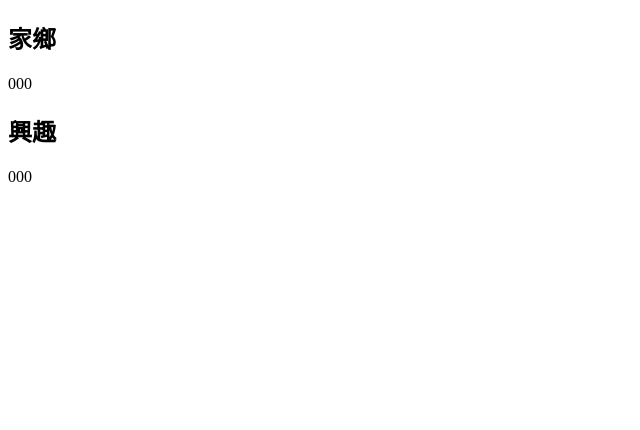
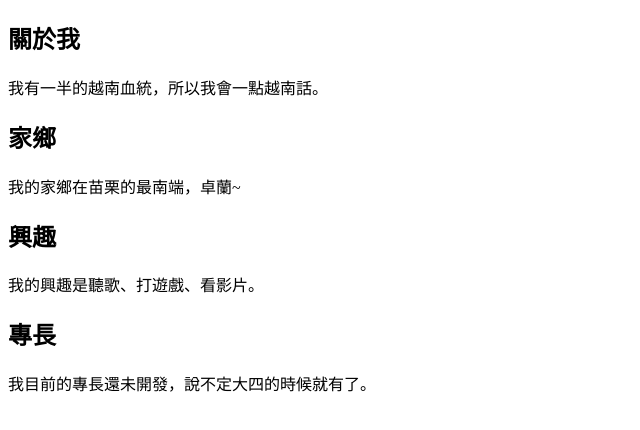
Before and after one commit to u1058012/web2, a plain HTML site: page index.htm in a window 1280 px wide. Shown: the whole page, without its empty margins (0-640 px from the left). Drawn offline with Linux system fonts and the light colour scheme.

Commit message:
Update index.htm

```diff
--- a/index.htm
+++ b/index.htm
@@ -5,17 +5,21 @@
 <title>葉姿伶的自我介紹</title>
 </head>
 <body>
+  <h2>關於我</h2>
+
+  <p2>我有一半的越南血統，所以我會一點越南話。</p2>
+
   <h2>家鄉</h2>
 
-  <p2>000</p2>
+  <p2>我的家鄉在苗栗的最南端，卓蘭~</p2>
 
   <h2>興趣</h2>
 
-  <p2>000</p2>
+  <p2>我的興趣是聽歌、打遊戲、看影片。</p2>
 
-  <h2></h2>
+  <h2>專長</h2>
 
-  <p2></p2>
+  <p2>我目前的專長還未開發，說不定大四的時候就有了。</p2>
 
 </body>
 </html>
```
